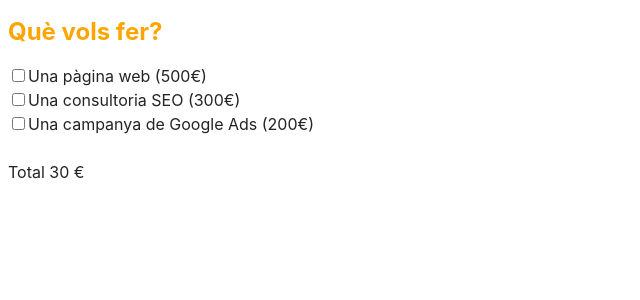
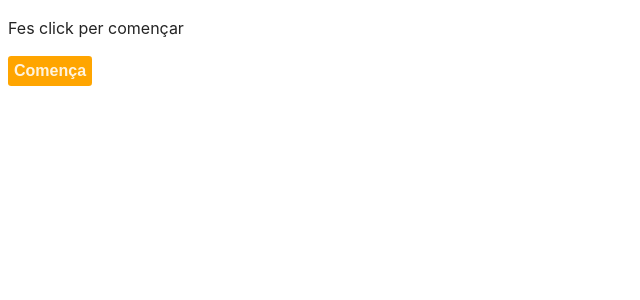
Before and after one commit to ElionorVendrell/Sprint7, a React (Vite) app: page / in a window 1280 px wide. Shown: the top 300 px of the page, without its empty margins (0-640 px from the left). Built offline with nearby package versions, Linux system fonts and the light colour scheme.

Commit message:
Ej 5- welcome page

```diff
--- a/app.css
+++ b/app.css
@@ -18,3 +18,16 @@
 
 h2{ color: orange;
 }
+
+#App{
+  display: flex;
+  justify-content: center;
+  align-items: center;
+  margin: auto;
+}
+
+#textExras{
+  display: flex;
+  justify-content: center;
+  align-items: center;
+}
--- a/src/App.jsx
+++ b/src/App.jsx
@@ -4,6 +4,7 @@ import { Quantity } from "./Components/Quantity";
 import { Checkbox } from "./Components/Checkbox";
 import { Border } from "../styled";
 import "../app.css";
+import { Welcome } from "./Components/Welcome";
 
 function App() {
   //1. useState del checkbox
@@ -77,8 +78,18 @@ function App() {
     calculateTotal();
   }, [checkedState, qtyLang, qtyPages]);
 
-  //Allò que imprimim per pantalla
-  return (
+  // useState de Welcome
+  const [welcome, setWelcome] = useState(true);
+  console.log(welcome);
+
+  const start = () => {
+    setWelcome(false);
+  };
+
+  return welcome === true ? (
+    <Welcome start={start} />
+  ) : (
+    //Allò que imprimim per pantalla
     <div className='App'>
       <h2>Què vols fer?</h2>
       <div className='services-list'>
--- a/src/Components/Quantity.jsx
+++ b/src/Components/Quantity.jsx
@@ -22,7 +22,7 @@ export const Quantity = ({
     <div key={index}>
       <div id={id} text={text}>
         <br></br>
-        <label>{text}</label>
+        <label className="textExtras">{text}</label>
         <br></br>
         <Button onClick={() => backButton(id)}>-</Button>
         <input type='number' min='1' value={valueInput(id)} readOnly />
--- /dev/null
+++ b/src/Components/Welcome.jsx
@@ -0,0 +1,11 @@
+import React from "react";
+import { Start } from "../../styled";
+
+export const Welcome = ({ start }) => {
+  return (
+    <>
+      <p>Fes click per començar</p>
+      <Start onClick={start}>Comença</Start>
+    </>
+  );
+};
--- a/styled.js
+++ b/styled.js
@@ -17,8 +17,20 @@ export const Border = styled.div`
   padding: 2vh;
   border: 2px solid #242424;
   border-radius: 10px;
-  width: 30%;
+  width: 40%;
   display: flex;
   align-items: center;
   justify-content: center;
 `;
+
+export const Start = styled.button`
+  font-size: 16px;
+  font-weight: bold;
+  background-color: orange;
+  color: rgba(255, 255, 255, 0.87);
+  border: none;
+  border-radius: 0.2rem;
+  cursor: pointer;
+  height: 30px;
+  weight: 100%;
+`;
```
